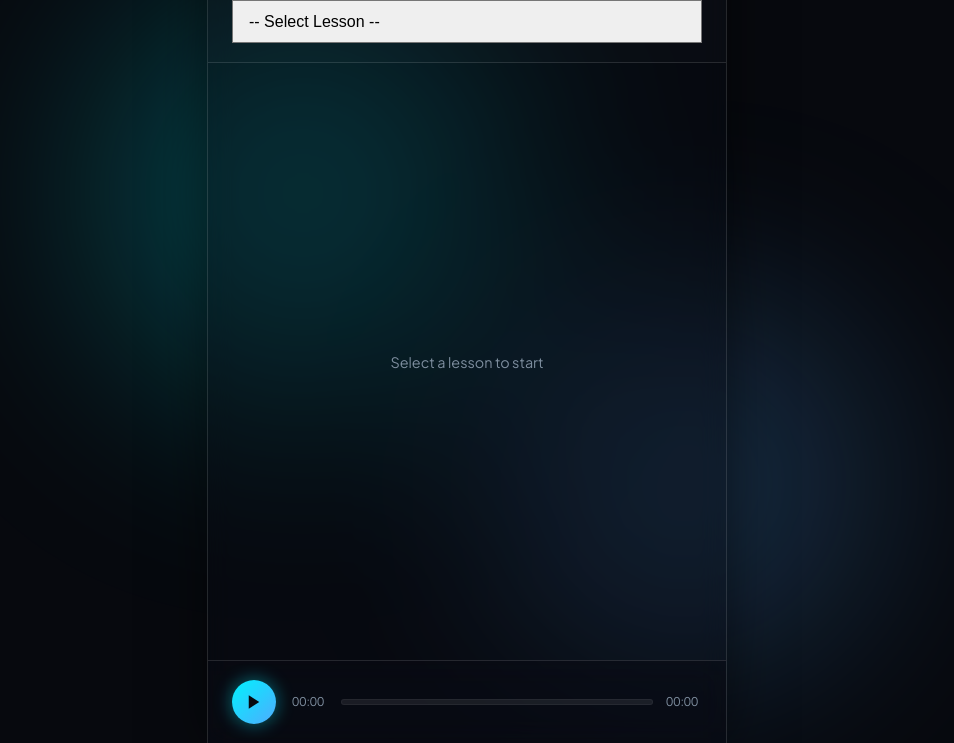
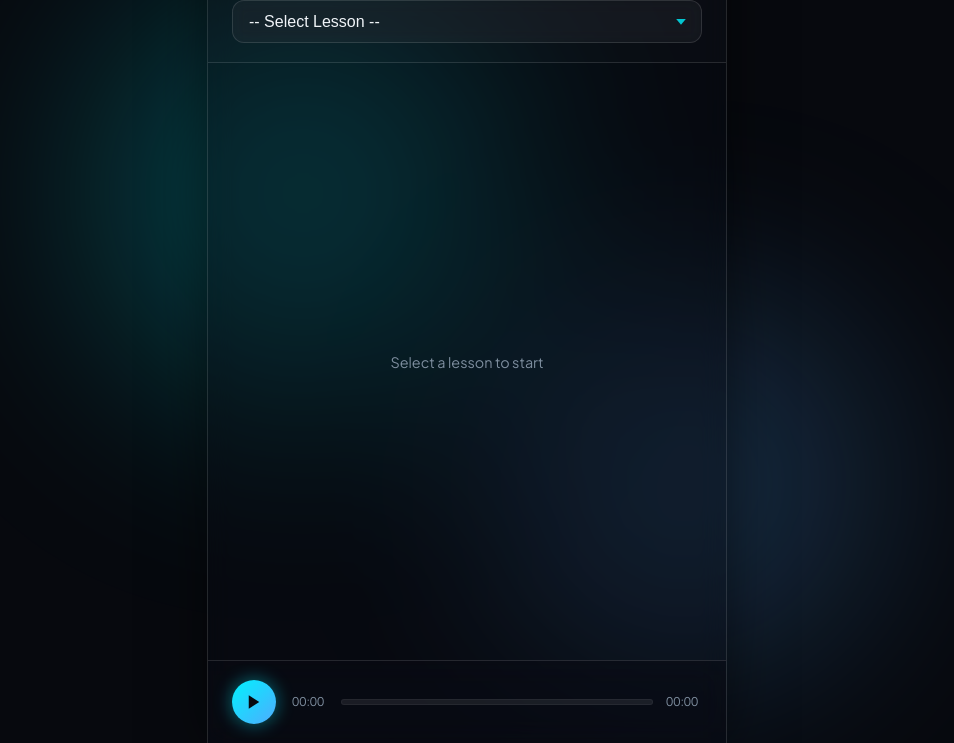
Before and after one commit to kzaknsok/basic-listenig-app, a website: page index.html in a window 1280 px wide. Shown: the part 57-800 px from the top of the page, without its empty margins (173-1127 px from the left). Drawn offline with Linux system fonts and the light colour scheme.

Commit message:
new style.css

```diff
--- a/style.css
+++ b/style.css
@@ -114,17 +114,42 @@ body {
 .select-wrapper {
   position: relative;
   width: 100%; /* 親の幅いっぱいに広げる */
+  display: flex;
+  align-items: center;
+}
+
+/* カスタム矢印アイコン（右側に配置） */
+.select-wrapper::after {
+  content: '';
+  position: absolute;
+  right: 16px;
+  top: 50%;
+  transform: translateY(-50%);
+  width: 10px;
+  height: 6px;
+  background-color: var(--neon-cyan);
+  clip-path: polygon(0 0, 100% 0, 50% 100%); /* 三角形矢印 */
+  pointer-events: none; /* 矢印部分をタップしても下のselectが反応するようにする */
+  opacity: 0.8;
 }
 
 /* セレクトボックス本体 */
 .glass-select {
-  width: 100%;                  /* タブ幅いっぱいに広げる */
-  padding: 12px 16px;           /* 上下に十分な余白を作ってタップ領域を広げる */
-  font-size: 16px;              /* スマホで自動ズームされないための推奨サイズ */
+  width: 100%;
+  padding: 12px 40px 12px 16px; /* 右側に矢印用の余白(40px)を確保 */
+  font-size: 16px;
+  color: var(--text-main);
+  background: rgba(255, 255, 255, 0.04);
+  border: 1px solid var(--glass-border);
+  border-radius: 12px;
+  outline: none;
   cursor: pointer;
+  backdrop-filter: blur(8px);
+  -webkit-backdrop-filter: blur(8px);
+  transition: all 0.2s ease;
 
-  /* デフォルトの矢印アイコンの余白調整 */
-  appearance: none;             /* ブラウザ標準の見た目をリセット */
+  /* デフォルトの矢印を非表示 */
+  appearance: none;
   -webkit-appearance: none;
   -moz-appearance: none;
 
@@ -132,13 +157,19 @@ body {
   touch-action: manipulation;
 }
 
+/* ホバー＆フォーカス時（ネオン発光効果） */
+.glass-select:hover,
 .glass-select:focus {
-  border-color: var(--glass-border-light);
+  border-color: rgba(0, 242, 254, 0.5);
+  background: rgba(255, 255, 255, 0.07);
+  box-shadow: 0 0 15px rgba(0, 242, 254, 0.2);
 }
 
+/* 展開される選択肢メニュー（黒背景で視認性を確保） */
 .glass-select option {
   background: #0d1117;
-  color: #fff;
+  color: var(--text-main);
+  padding: 10px;
 }
 
 .glass-upload-btn {
```
